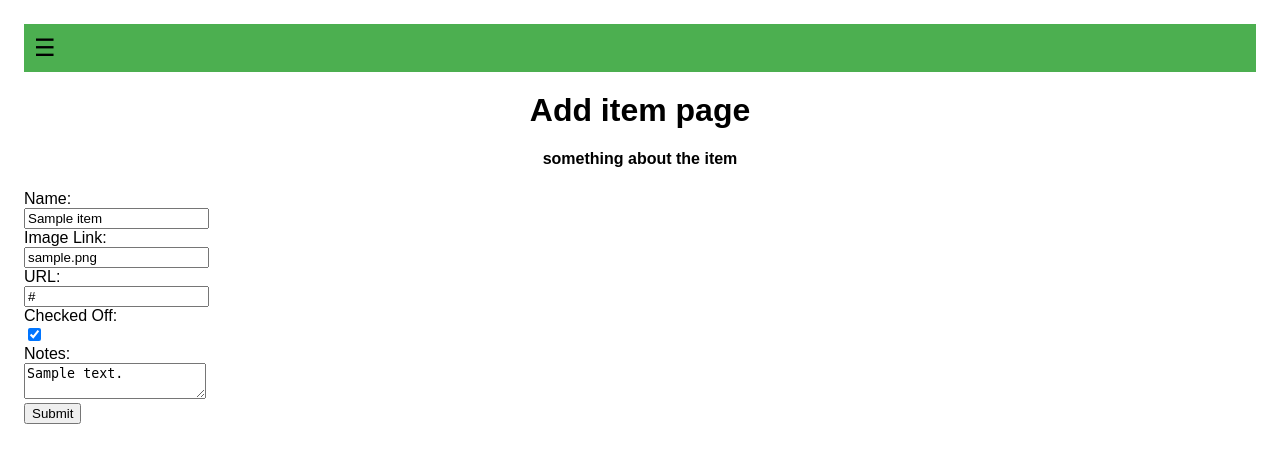
After one commit to simo-nr/wishlist, a Flask app: page /add_item/1 in a window 1280 px wide. The commit adds this page. Shown: the top 463 px of the page. Run offline with Flask 3, Linux system fonts and the light colour scheme; a user stored in the database is signed in; tables that the repository leaves empty hold one stand-in row (values such as "Sample post").

Commit message:
fixes new item functionality

```diff
--- a/app.py
+++ b/app.py
@@ -1,9 +1,10 @@
-from flask import Flask, render_template, url_for, request, redirect
+from flask import Flask, render_template, url_for, request, redirect, session, jsonify, json
 from flask_sqlalchemy import SQLAlchemy
 from flask_login import LoginManager, UserMixin, login_user, login_required, logout_user, current_user
 from flask_bcrypt import Bcrypt
 from flask import jsonify
 from datetime import datetime
+import uuid
 
 from config import Config
 from models import db, User, WishlistItem
@@ -117,22 +118,68 @@ def edit_item(id):
             print("item is changed")
             return render_template('view_item.html', item=edit_item)
         except:
-            db.session.rollback()  # Rollback changes if an error occurs during commit
+            db.session.rollback()
             return "There was an error updating the item"
 
     return render_template('edit_item.html', item=edit_item)
 
 
-@app.route('/new', methods=['POST', 'GET'])
+
+@app.route('/new_url', methods=['POST', 'GET'])
 @login_required
-def new():
+def new_url():
     if request.method == 'POST':
         item_url = request.form['url']
+
         # add web scraper here
+        # to demonstrate webscraper, add notes
+        notes = f'some things in the note to act like webscraper stuff {datetime.utcnow}'
         # for now just redirect to edit page with only the url in the item
-        new_item = WishlistItem(url=item_url, user=current_user)
-        return render_template('edit_item.html', item=new_item)
-    return render_template('new.html')
+
+        temp_new_item = WishlistItem(user_id=current_user.id, url=item_url, notes=notes)
+
+        try:
+            db.session.add(temp_new_item)
+            db.session.commit()
+            print("item added succesfully")
+        except:
+            db.session.rollback()
+            print("item not added")
+            return "there was a problem adding the item"
+
+        return redirect(url_for('add_item', id=temp_new_item.id))
+
+    return render_template('new_url.html')
+
+
+
+@app.route('/add_item/<int:id>', methods=['POST', 'GET'])
+@login_required
+def add_item(id):
+    new_item = WishlistItem.query.get(id)
+
+    if new_item is None:
+        print("item not found in the database")
+        return "No item found in the database"
+
+    if request.method == 'POST':
+        new_item.name = request.form['name']
+        new_item.image_link = request.form['image_link']
+        new_item.url = request.form['url']
+        new_item.notes = request.form['notes']
+
+        try:
+            db.session.add(new_item)
+            db.session.commit()
+            print("Item is added")
+            return render_template('view_item.html', item=new_item)
+        except:
+            db.session.rollback()  # Rollback changes if an error occurs during commit
+            return "There was an error updating the item"
+
+    return render_template('add_item.html', item=new_item)
+
+
 
 
 @app.route('/checkoff/<int:item_id>', methods=['POST'])
--- /dev/null
+++ b/templates/add_item.html
@@ -0,0 +1,38 @@
+{% extends 'base.html' %}
+
+{% block body %}
+<div class="content">
+    <h1 style="text-align: center">Add item page</h1>
+
+    <h4 style="text-align: center">something about the item</h4>
+
+
+    <form action="/add_item/{{ item.id }}" method="POST">
+        <label for="name">Name:</label><br>
+        <input type="text" id="name" name="name" value="{{ item.name }}"><br>
+
+        <label for="image_link">Image Link:</label><br>
+        <!-- add button to regenerate the available images -->
+        <!-- add list of images -->
+        <input type="text" id="image_link" name="image_link" value="{{ item.image_link }}"><br>
+
+        <label for="url">URL:</label><br>
+        <input type="text" id="url" name="url" value="{{ item.url }}"><br>
+
+        <label for="checked_off">Checked Off:</label><br>
+        <input type="checkbox" id="checked_off" name="checked_off" {% if item.checked_off %}checked{% endif %}><br>
+
+        <label for="notes">Notes:</label><br>
+        <textarea id="notes" name="notes">{{ item.notes }}</textarea><br>
+
+        <input type="submit" value="Submit">
+    </form>
+
+</div>
+
+<script>
+
+
+</script>
+
+{% endblock %}
--- a/templates/index.html
+++ b/templates/index.html
@@ -36,7 +36,7 @@
 
     <script>
         function newItemPage() {
-            var targetPageUrl = '/new';
+            var targetPageUrl = '/new_url';
             window.location.href = targetPageUrl;
         }
     </script>
--- a/templates/new.html
+++ b/templates/new_url.html
@@ -9,7 +9,7 @@
         </p>
     </div>
     <div style="align-items: center; background-color: green;">
-        <form action="/new" method="POST" style="align-items: center;">
+        <form action="/new_url" method="POST" style="align-items: center;">
             <input type="text" class="urlField" name="url" id="url" placeholder="URL or name of the item">
             <input type="submit" class="addItemButton" value="Continue">
         </form>
```
Also changed, not shown: models.py (+12 -0 lines), testscript.py (added, +16 -0 lines).
